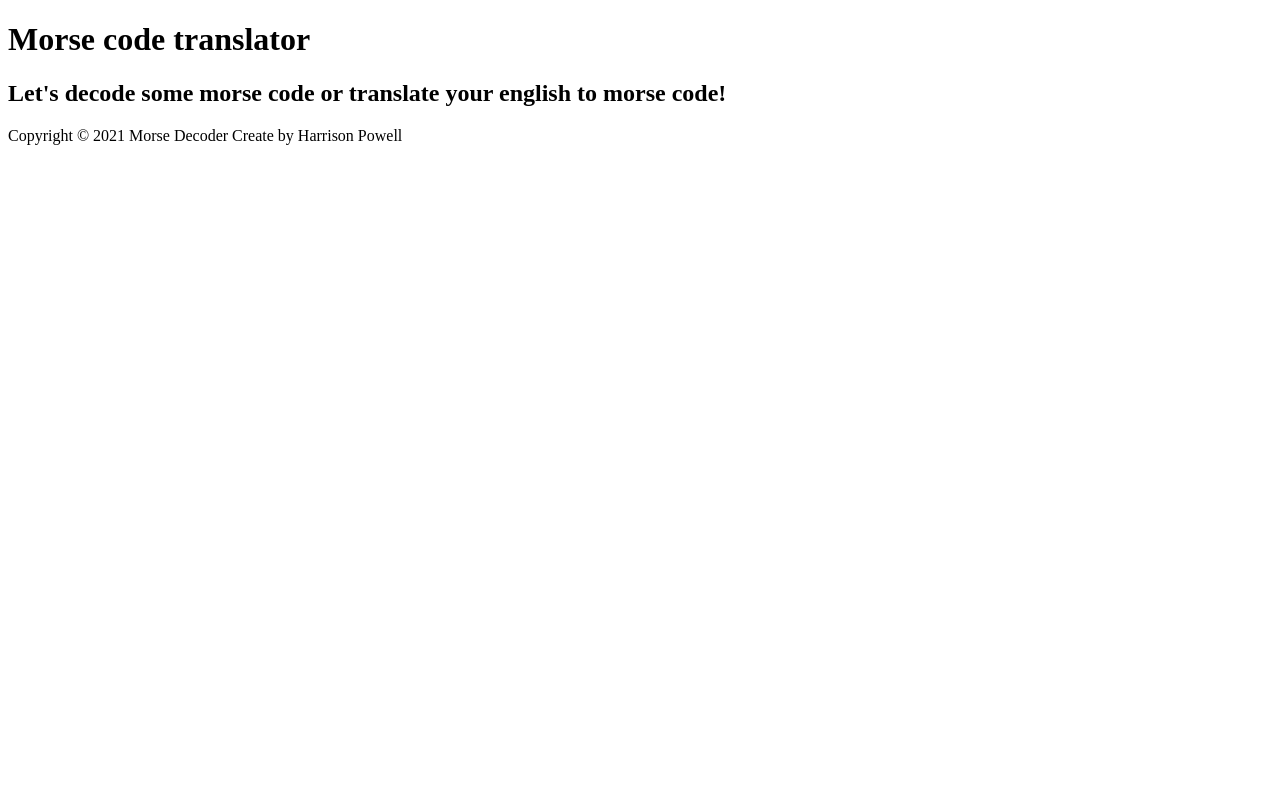
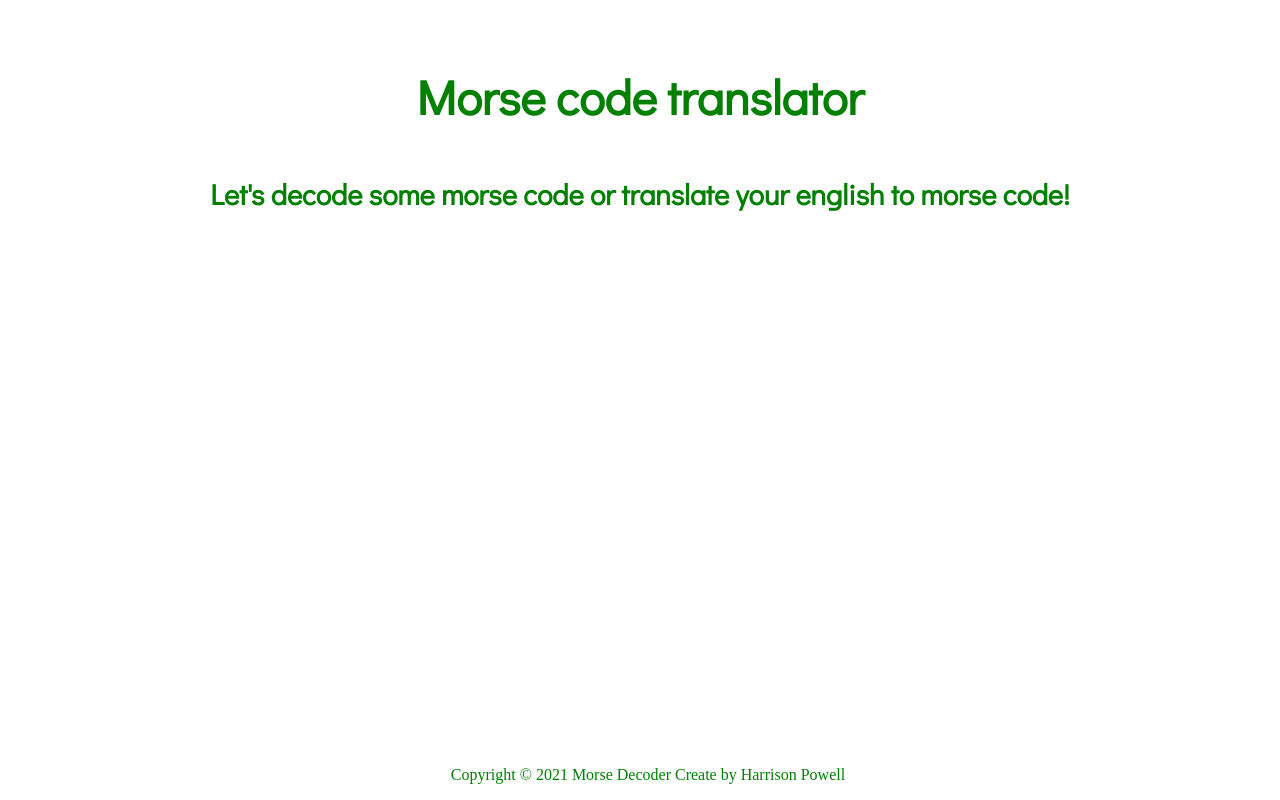
Before and after one commit to Harrisonp365/MorseCodeTranslator, a website: page index.html in a window 1280 px wide. Drawn offline with Linux system fonts and the light colour scheme.

Commit message:
setting up and first TDD test almost written out along with some styling I am trying to work on and make better

```diff
--- /dev/null
+++ b/babel.config.js
@@ -0,0 +1,3 @@
+module.exports = {
+    presets: [['@babel/preset-env', {targets: {node: 'current'}}]],
+};
--- a/index.html
+++ b/index.html
@@ -4,16 +4,17 @@
     <meta charset="UTF-8">
     <meta http-equiv="X-UA-Compatible" content="IE=edge">
     <meta name="viewport" content="width=device-width, initial-scale=1.0">
+    <link rel="stylesheet" href="./styling/style.css">
     <script type="module" src="./javaScript/script.js" defer></script>
     <title>Decoder</title>
 </head>
 <body>
-    <header>
-        <h1>Morse code translator</h1>
-        <h2>Let's decode some morse code or translate your english to morse code!</h2>
+    <header class="header">
+        <h1 class="header__h1">Morse code translator</h1>
+        <h2 class="header__h2">Let's decode some morse code or translate your english to morse code!</h2>
     </header>
 
-    <footer>
+    <footer class="footer">
         <p>Copyright &copy; 2021 Morse Decoder Create by Harrison Powell</p>
     </footer>
 
--- a/javaScript/modules/recieveInput.js
+++ b/javaScript/modules/recieveInput.js
@@ -0,0 +1,3 @@
+export const recieveInput = () => {
+
+}
--- /dev/null
+++ b/javaScript/tests/recieveInput.test.js
@@ -0,0 +1,28 @@
+import { it, test } from "@jest/globals"
+import { describe } from "yargs"
+import { recieveInput } from "../modules/recieveInput.js";
+
+describe("Checks input is correct and also returns the correct output"), () => {
+    const paramTypeError = new Error("Must enter morse code or english");
+    it("Should only take in params which are in the alphabet"), () => {
+        expect(() => recieveInput({})).toThrowError(paramTypeError);
+    };
+
+    it("Should return Morse code if english is input"), () => {
+        expect(recieveInput("d")).toBe("-..");
+        expect(recieveInput("o")).toBe("---");
+    };
+
+    it("Should return English if morse code is input"), () => {
+        expect(recieveInput("-..")).toBe("d");
+        expect(recieveInput("---")).toBe("o");
+    };
+
+    it("Should return an alert if nothing is input"), () => {
+        expect(() => recieveInput({})).toThrowError(paramTypeError);
+    };
+
+    it("Should only accept lowerCase characters"),() => {
+
+    };
+}
--- a/styling/scssModules/footer.scss
+++ b/styling/scssModules/footer.scss
@@ -0,0 +1,8 @@
+@use "../scssPartials/palette";
+.footer {
+    position: fixed;
+    width: 100%;
+    bottom: 0;
+    text-align: center;
+    color: palette.$primary-text-color;
+}
--- a/styling/scssModules/header.scss
+++ b/styling/scssModules/header.scss
@@ -0,0 +1,18 @@
+@use "../scssPartials/typography";
+@use "../scssPartials/palette";
+
+.header {
+    color: palette.$primary-text-color;
+    font-family: typography.$header-font;
+    text-align: center;
+
+    &__h1 {
+        margin-top: 50px ;
+        padding: 15px;
+        font-size: typography.$large-header;
+    }
+
+    &__h2 {
+        font-size: typography.$medium-header;
+    }
+}
--- a/styling/scssPartials/_palette.scss
+++ b/styling/scssPartials/_palette.scss
@@ -0,0 +1,7 @@
+$primary-color: rgb(64, 64, 218);
+$secondary-color: green;
+$night-mode-color: gray;
+
+$primary-text-color: green;
+$secondary-text-color: rgb(64, 64, 218);
+$night-mode-text-color: white;
--- /dev/null
+++ b/styling/scssPartials/_typography.scss
@@ -0,0 +1,7 @@
+@import url('https://fonts.googleapis.com/css2?family=Didact+Gothic&display=swap');
+
+$primary-font: Arial, Helvetica, sans-serif;
+$header-font: 'Didact Gothic', sans-serif;
+
+$large-header: 3rem;
+$medium-header: 1.8rem;
--- /dev/null
+++ b/styling/style.scss
@@ -0,0 +1,2 @@
+@use "./scssModules/footer.scss";
+@use "./scssModules/header.scss";
```
Also changed, not shown: package.json (added, +25 -0 lines), style.scss (deleted), styling/style.css (added), 1 other file.
